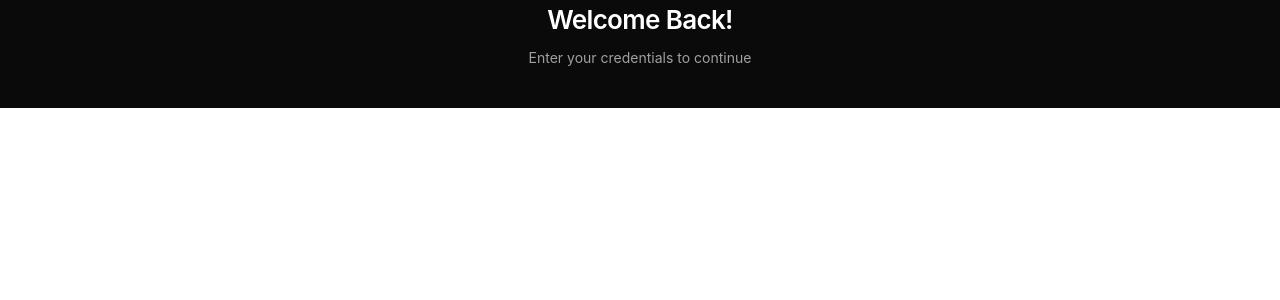
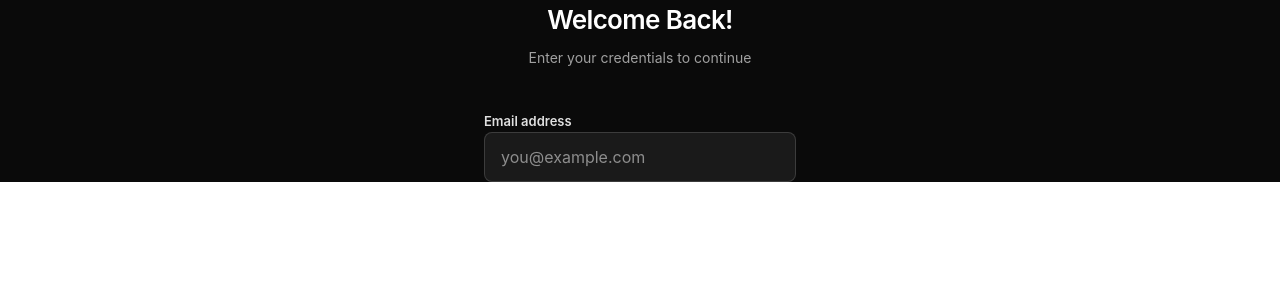
Before and after one commit to h3pixz/auth-google, a React (Vite) app: page / in a window 1280 px wide. Shown: the top 300 px of the page. Built offline with nearby package versions, Linux system fonts and the light colour scheme.

Commit message:
add: email field

```diff
--- a/src/App.tsx
+++ b/src/App.tsx
@@ -2,6 +2,8 @@ import { useState } from "react";
 
 export default function App() {
   const [isSignUp, setIsSignUp] = useState(false);
+  const [email, setEmail] = useState("");
+
   return (
     <div className="size-full flex items-center justify-center bg-[#0A0A0A]">
       <div className="fade-in w-full  max-w-[360px] px-6">
@@ -19,6 +21,30 @@ export default function App() {
                 : "Enter your credentials to continue"}
             </p>
           </div>
+
+          <div className="space-y-4">
+            <div>
+              <label
+                htmlFor="email"
+                className="text-[#E0E0E0] text-[13px] mb-2"
+                style={{ fontWeight: 600 }}
+              >
+                Email address
+              </label>
+              <input
+                id="email"
+                type="email"
+                value={email}
+                className="bg-[#1A1A1A] border border-[rgba(255,255,255,0.15)] px-4 py-3 outline-none w-full text-[#FFFFFF] "
+                placeholder="you@example.com"
+                style={{
+                  borderRadius: "8px",
+                  borderWidth: "1px",
+                }}
+                required
+              ></input>
+            </div>
+          </div>
         </form>
       </div>
     </div>
```
